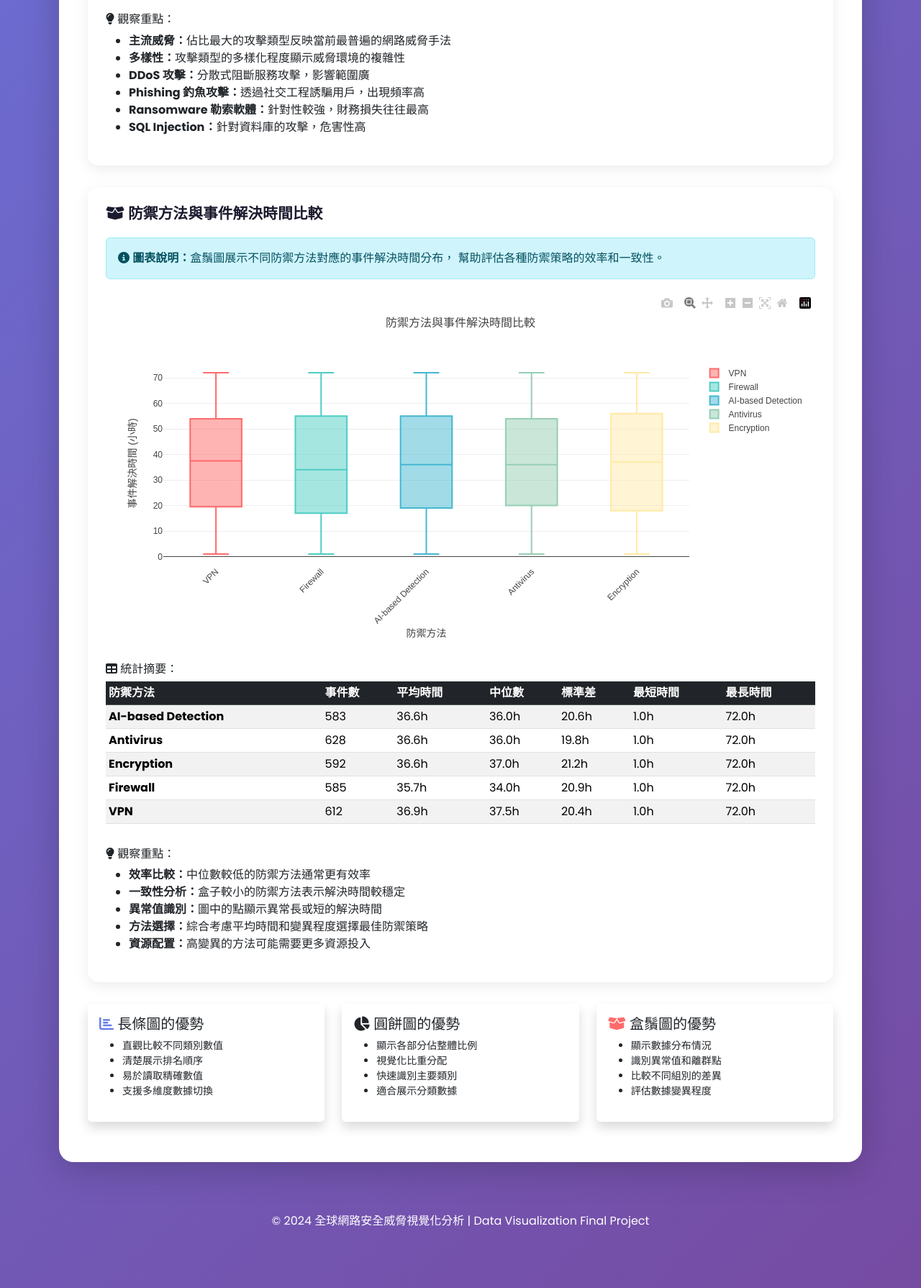
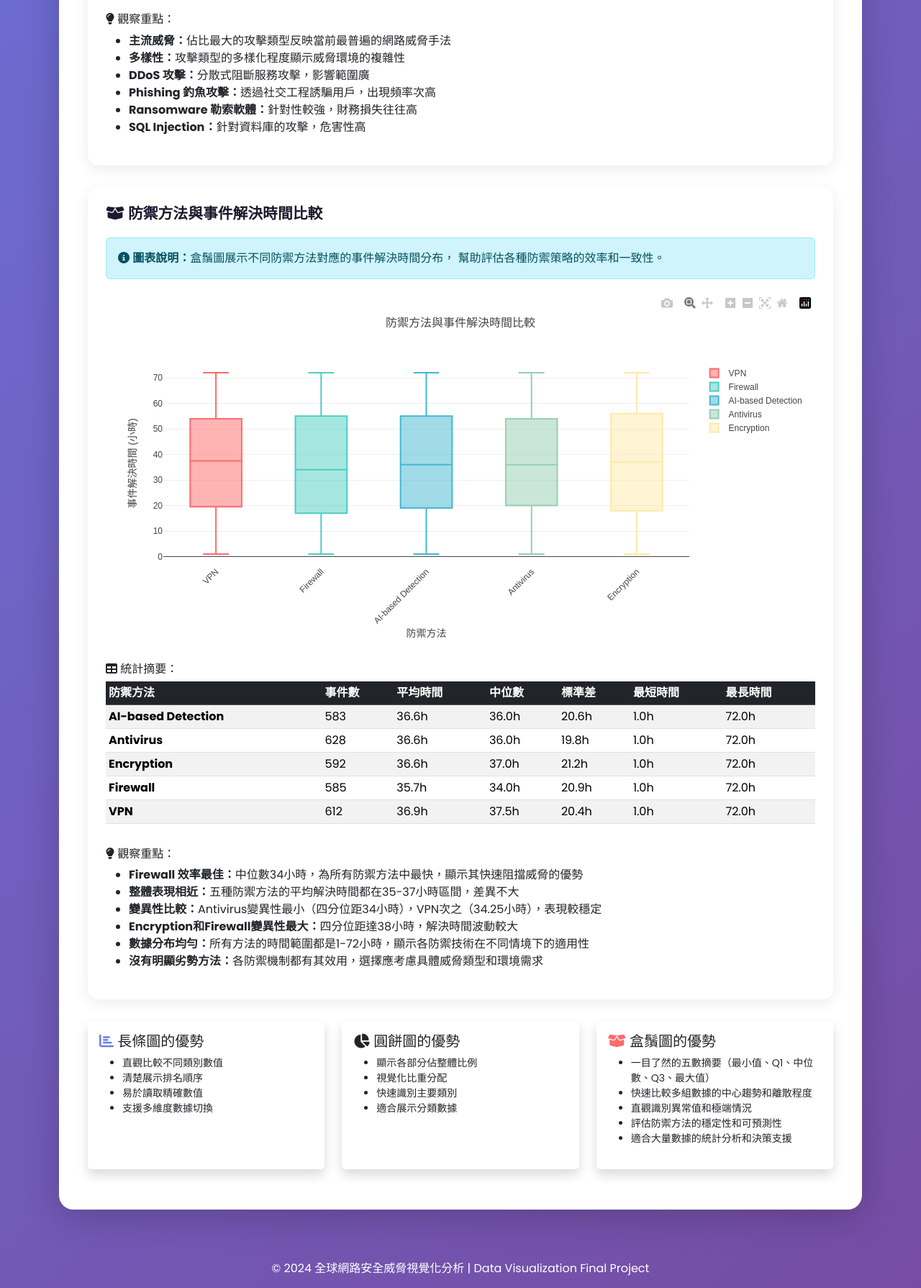
Before and after one commit to Jiruiii/data_visual, a Flask app: page /charts in a window 1280 px wide. Shown: the part 1862-3652 px from the top of the page at 72% size. Run offline with Flask 3, Linux system fonts and the light colour scheme; some libraries are stand-ins or nearby versions.

Commit message:
修改chart.html圖表說明

```diff
--- a/templates/charts.html
+++ b/templates/charts.html
@@ -79,8 +79,8 @@
                     <li><strong>主流威脅：</strong>佔比最大的攻擊類型反映當前最普遍的網路威脅手法</li>
                     <li><strong>多樣性：</strong>攻擊類型的多樣化程度顯示威脅環境的複雜性</li>
                     <li><strong>DDoS 攻擊：</strong>分散式阻斷服務攻擊，影響範圍廣</li>
-                    <li><strong>Phishing 釣魚攻擊：</strong>透過社交工程誘騙用戶，出現頻率高</li>
-                    <li><strong>Ransomware 勒索軟體：</strong>針對性較強，財務損失往往最高</li>
+                    <li><strong>Phishing 釣魚攻擊：</strong>透過社交工程誘騙用戶，出現頻率次高</li>
+                    <li><strong>Ransomware 勒索軟體：</strong>針對性較強，財務損失往往高</li>
                     <li><strong>SQL Injection：</strong>針對資料庫的攻擊，危害性高</li>
                 </ul>
             </div>
@@ -127,11 +127,12 @@
             <div class="mt-3">
                 <h6><i class="fas fa-lightbulb"></i> 觀察重點：</h6>
                 <ul>
-                    <li><strong>效率比較：</strong>中位數較低的防禦方法通常更有效率</li>
-                    <li><strong>一致性分析：</strong>盒子較小的防禦方法表示解決時間較穩定</li>
-                    <li><strong>異常值識別：</strong>圖中的點顯示異常長或短的解決時間</li>
-                    <li><strong>方法選擇：</strong>綜合考慮平均時間和變異程度選擇最佳防禦策略</li>
-                    <li><strong>資源配置：</strong>高變異的方法可能需要更多資源投入</li>
+                    <li><strong>Firewall 效率最佳：</strong>中位數34小時，為所有防禦方法中最快，顯示其快速阻擋威脅的優勢</li>
+                    <li><strong>整體表現相近：</strong>五種防禦方法的平均解決時間都在35-37小時區間，差異不大</li>
+                    <li><strong>變異性比較：</strong>Antivirus變異性最小（四分位距34小時），VPN次之（34.25小時），表現較穩定</li>
+                    <li><strong>Encryption和Firewall變異性最大：</strong>四分位距達38小時，解決時間波動較大</li>
+                    <li><strong>數據分布均勻：</strong>所有方法的時間範圍都是1-72小時，顯示各防禦技術在不同情境下的適用性</li>
+                    <li><strong>沒有明顯劣勢方法：</strong>各防禦機制都有其效用，選擇應考慮具體威脅類型和環境需求</li>
                 </ul>
             </div>
         </div>
@@ -178,10 +179,11 @@
                             盒鬚圖的優勢
                         </h5>
                         <ul class="small">
-                            <li>顯示數據分布情況</li>
-                            <li>識別異常值和離群點</li>
-                            <li>比較不同組別的差異</li>
-                            <li>評估數據變異程度</li>
+                            <li>一目了然的五數摘要（最小值、Q1、中位數、Q3、最大值）</li>
+                            <li>快速比較多組數據的中心趨勢和離散程度</li>
+                            <li>直觀識別異常值和極端情況</li>
+                            <li>評估防禦方法的穩定性和可預測性</li>
+                            <li>適合大量數據的統計分析和決策支援</li>
                         </ul>
                     </div>
                 </div>
```
